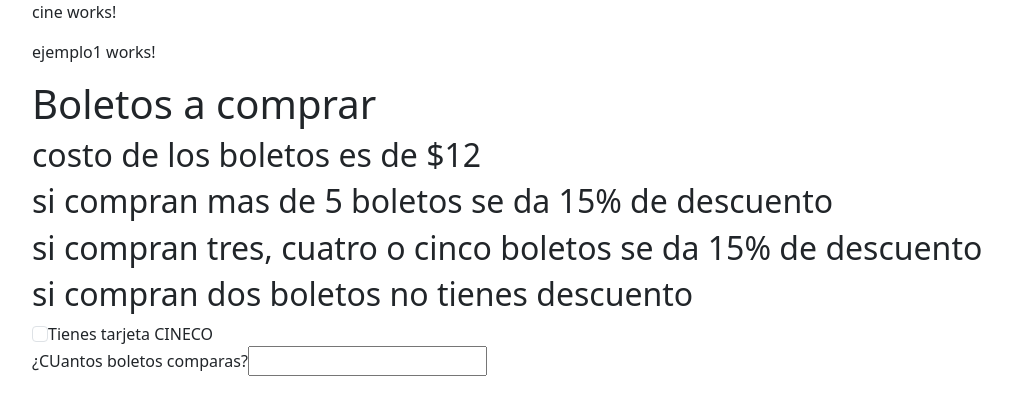
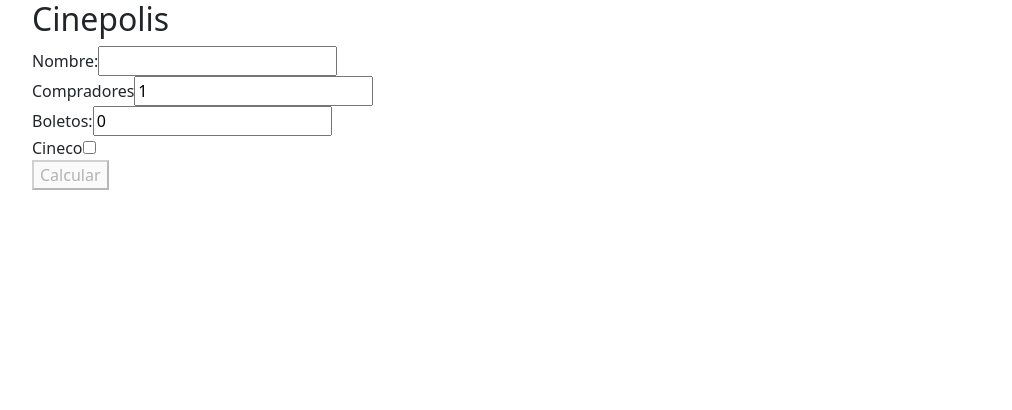
Before and after one commit to IEVN1003-19002238/basesAngular, an Angular app: page / in a window 1280 px wide. Shown: the top 410 px of the page, without its empty margins (50-1062 px from the left). Built offline with nearby package versions, Linux system fonts and the light colour scheme.

Commit message:
24-09-2024

```diff
--- a/src/app/app.component.html
+++ b/src/app/app.component.html
@@ -10,9 +10,12 @@
 
     <app-operas-bas></app-operas-bas>
 
+    <app-resistencias></app-resistencias>
+
     <app-ejemplo1></app-ejemplo1>-->
+    <app-cinepolis></app-cinepolis>
 
-    <app-cine></app-cine>
+
 
   </div>
 </div>
--- a/src/app/app.module.ts
+++ b/src/app/app.module.ts
@@ -8,7 +8,8 @@
 import { ProductoFilterPipe } from './product/producto-filter.pipe';
 import { OperasBasComponent } from './formularios/operas-bas/operas-bas.component';
 import { Ejemplo1Component } from './formularios/ejemplo1/Ejemplo1Component';
-import { CineComponent } from './formularios/cine/cine.component';
+import { ResistenciasComponent } from './formularios/resistencias/resistencias.component';
+import { CinepolisComponent } from './formulario/cinepolis/cinepolis.component';
 
 @NgModule({
   declarations: [
@@ -17,7 +18,8 @@
     ProductoFilterPipe,
     OperasBasComponent,
     Ejemplo1Component,
-    CineComponent
+    ResistenciasComponent,
+    CinepolisComponent
   ],
   imports: [
     BrowserModule,
--- /dev/null
+++ b/src/app/formulario/cinepolis/cinepolis.component.html
@@ -0,0 +1,33 @@
+<div class="boletos-cine-container">
+    <h2>Cinepolis</h2>
+    <form [formGroup]="boletosForm" (ngSubmit)="obtenerTotal()">
+      <div class="form-group">
+        <label for="nombreComprador">Nombre: </label>
+        <input formControlName="nombreComprador" type="text" id="nombreComprador" />
+        <br>
+      </div>
+
+      <div class="form-group">
+        <label for="numPersonas">Compradores</label>
+        <input formControlName="numPersonas" type="number" id="numPersonas" min="1" />
+        <br>
+      </div>
+
+      <div class="form-group">
+        <label for="numEntradas">Boletos: </label>
+        <input formControlName="numEntradas" type="number" id="numEntradas" min="1" />
+        <br>
+      </div>
+
+      <div class="form-group">
+        <label for="tarjetaSocioCineco">Cineco</label>
+        <input formControlName="tarjetaSocioCineco" type="checkbox" id="tarjetaSocioCineco" />
+      </div>
+
+      <button type="submit" [disabled]="boletosForm.invalid">Calcular</button>
+    </form>
+
+    <div *ngIf="montoTotal !== null">
+      <p>Total a pagar: {{ montoTotal}}</p>
+    </div>
+  </div>
--- /dev/null
+++ b/src/app/formulario/cinepolis/cinepolis.component.ts
@@ -0,0 +1,55 @@
+import { Component } from '@angular/core';
+import { FormBuilder, FormGroup, Validators } from '@angular/forms';
+
+@Component({
+  selector: 'app-cinepolis',
+  templateUrl: './cinepolis.component.html',
+  styleUrls: ['./cinepolis.component.css']
+})
+export class CinepolisComponent {
+  boletosForm: FormGroup;
+  montoTotal: number | null = null;
+  maxEntradasPorPersona = 7;
+
+  constructor(private formBuilder: FormBuilder) {
+    this.boletosForm = this.formBuilder.group({
+      nombreComprador: ['', [Validators.required]],
+      numPersonas: [1, [Validators.required, Validators.min(1)]],
+      numEntradas: [0, [Validators.required, Validators.min(1)]],
+      tarjetaSocioCineco: [false],
+    });
+  }
+
+  obtenerTotal(): void {
+    if (this.boletosForm.valid) {
+      const { nombreComprador, numPersonas, numEntradas, tarjetaSocioCineco } = this.boletosForm.value;
+      const costoEntrada = 12;
+      const maxEntradas = numPersonas * this.maxEntradasPorPersona;
+      if (numEntradas > maxEntradas) {
+        alert(` el número máximo de boletos que puedes comprar es 7.`);
+        this.montoTotal = null;
+        return;
+      }
+
+      let total = costoEntrada * numEntradas;
+      let descuento = 0;
+
+      if (numEntradas > 5) {
+        descuento = 0.15;
+      } else if (numEntradas >= 3) {
+        descuento = 0.10;
+      }
+
+      total -= total * descuento;
+
+      if (tarjetaSocioCineco) {
+        total -= total * 0.10;
+      }
+
+      this.montoTotal = total;
+
+    } else {
+      this.montoTotal = null;
+    }
+  }
+}
--- a/src/app/formularios/cine/cine.component.html
+++ /dev/null
@@ -1,24 +0,0 @@
-<p>cine works!</p>
-
-<p>ejemplo1 works!</p>
-<div>
-
-    <h1>Boletos a comprar</h1>
-    <h2>costo de los boletos es de $12</h2>
-    <h2>si compran mas de 5 boletos se da 15% de descuento</h2>
-    <h2>si compran tres, cuatro o cinco boletos se da 15% de descuento</h2>
-    <h2>si compran dos boletos no tienes descuento</h2>
-
-    <input type="checkbox" class="form-check-input" id="cineco">
-    <label  for="exampleCheck1">Tienes tarjeta CINECO</label>
-
-    <form [formGroup]="formulario">
-        <div>
-            <label for="">¿CUantos boletos comparas?</label>
-            <input formControlName="numero1" type="number">
-        </div>
-
-
-
-    </form>
-</div>
--- a/src/app/formularios/cine/cine.component.ts
+++ /dev/null
@@ -1,26 +0,0 @@
-import { Component } from '@angular/core';
-import { FormGroup, FormControl, Validators } from '@angular/forms';
-
-@Component({
-  selector: 'app-cine',
-  templateUrl: './cine.component.html',
-  styleUrl: './cine.component.css'
-})
-export class CineComponent {
-  formulario!:FormGroup;
-  resultado!:number;
-  constructor() { }
-  ngOnInit(): void {
-    this.formulario = new FormGroup({
-      numero1: new FormControl('', Validators.required),
-      numero2: new FormControl('', Validators.required),
-
-    });
-  }
-multNumeros():void{
-  let numero1=this.formulario.get('numero1')?.value;
-  let numero2=this.formulario.get('numero2')?.value;
-  this.resultado=numero1*numero2;
-}
-
-}
--- a/src/app/formularios/ejemplo1/Ejemplo1Component.ts
+++ b/src/app/formularios/ejemplo1/Ejemplo1Component.ts
@@ -4,23 +4,51 @@
 @Component({
   selector: 'app-ejemplo1',
   templateUrl: './ejemplo1.component.html',
-  styleUrl: './ejemplo1.component.css'
+  styleUrls: ['./ejemplo1.component.css']
 })
-export class Ejemplo1Component implements OnInit{
-  formulario!:FormGroup;
-  resultado!:number;
-  constructor() { }
+export class Ejemplo1Component implements OnInit {
+  formulario!: FormGroup;
+  totalConDescuento!: number;
+  readonly precioBoleto = 12;
+
+  constructor() {}
+
   ngOnInit(): void {
     this.formulario = new FormGroup({
-      numero1: new FormControl('', Validators.required),
-      numero2: new FormControl('', Validators.required),
-
+      cantidadCompradores: new FormControl('', [Validators.required, Validators.min(1)]),
+      cantidadBoletos: new FormControl('', [Validators.required, Validators.min(1), Validators.max(7)]),
+      tieneCeneco: new FormControl(false)
     });
   }
-multNumeros():void{
-  let numero1=this.formulario.get('numero1')?.value;
-  let numero2=this.formulario.get('numero2')?.value;
-  this.resultado=numero1*numero2;
+
+  calcularTotal(): void {
+    const cantidadCompradores = this.formulario.get('cantidadCompradores')?.value;
+    const cantidadBoletos = this.formulario.get('cantidadBoletos')?.value;
+    const tieneCeneco = this.formulario.get('tieneCeneco')?.value;
+
+    // Validar que la cantidad de boletos por comprador no exceda el máximo permitido
+    const totalBoletos = cantidadCompradores * cantidadBoletos;
+    if (totalBoletos > 7 * cantidadCompradores) {
+      console.log("Cada comprador puede comprar un máximo de 7 boletos.");
+      return;
+    }
+
+    // Calcular el total sin descuentos
+    let total = totalBoletos * this.precioBoleto;
+
+    // Aplicar descuentos según la cantidad de boletos
+    if (totalBoletos > 5) {
+      total *= 0.85; // 15% de descuento
+    } else if (totalBoletos >= 3 && totalBoletos <= 5) {
+      total *= 0.90; // 10% de descuento
+    }
+
+    // Aplicar un 10% adicional si tienen la tarjeta CENECO
+    if (tieneCeneco) {
+      total *= 0.90;
+    }
+
+    // Actualizar el valor total con descuento
+    this.totalConDescuento = total;
+  }
 }
-
-}
--- a/src/app/formularios/ejemplo1/ejemplo1.component.html
+++ b/src/app/formularios/ejemplo1/ejemplo1.component.html
@@ -1,19 +1,24 @@
-<p>ejemplo1 works!</p>
+<p>Compra de Boletos de Cine</p>
 <div>
 
-    <h1>Multiplica 2 numero</h1>
+  <h1>Compra de Boletos</h1>
   <form [formGroup]="formulario">
     <div>
-            <label for="">primer numero</label>
-            <input formControlName="numero1" type="number">
+      <label for="compradores">Cantidad de compradores</label>
+      <input formControlName="cantidadCompradores" id="compradores" type="number" min="1">
     </div>
 
     <div>
-            <label for="">segundo numero</label>
-            <input formControlName="numero2" type="number">
+      <label for="cantidad">Cantidad de boletos por comprador (máx. 7)</label>
+      <input formControlName="cantidadBoletos" id="cantidad" type="number" min="1" max="7">
     </div>
 
-        <button (click)="multNumeros()" type="submit">Multiplicar</button>
-        <p>Resultado: {{resultado}}</p>
+    <div>
+      <label for="ceneco">¿Tienes tarjeta CENECO?</label>
+      <input formControlName="tieneCeneco" id="ceneco" type="checkbox">
+    </div>
+
+    <button (click)="calcularTotal()" type="button">Calcular Total</button>
+    <p>Precio: {{totalConDescuento}}</p>
   </form>
 </div>
--- /dev/null
+++ b/src/app/formularios/resistencias/resistencias.component.html
@@ -0,0 +1 @@
+<p>resistencias works!</p>
```
Also changed, not shown: src/app/formularios/resistencias/resistencias.component.ts (added, +10 -0 lines), src/app/formulario/cinepolis/cinepolis.component.css (added), src/app/formularios/resistencias/resistencias.component.css (added), 1 other file (tests, documents, lock files or other folders). Lines whose indentation alone changed are shown as unchanged.
